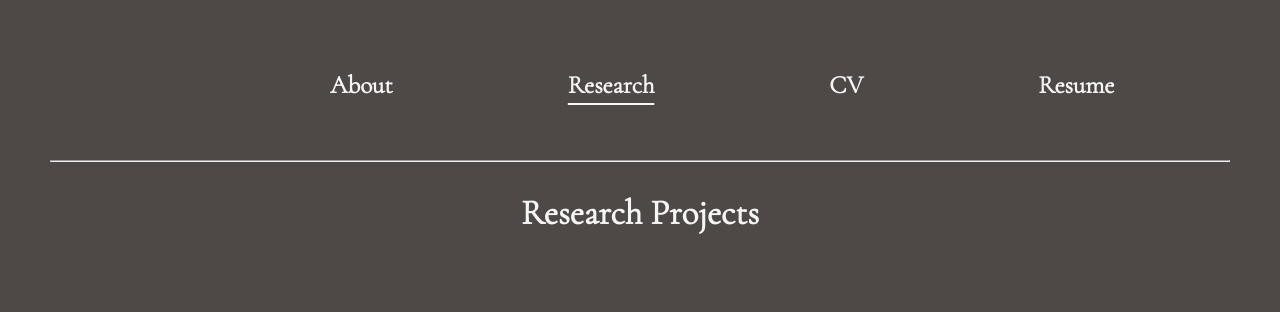
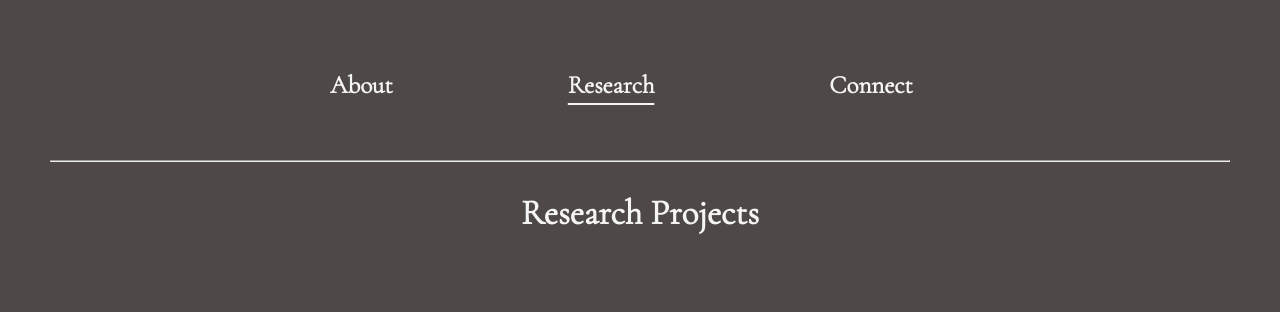
Before and after one commit to earias89/SI539_finalproject, a plain HTML site: page research.html in a window 1280 px wide. Shown: the top 312 px of the page. Drawn offline with nearby package versions, Linux system fonts and the light colour scheme.

Commit message:
Add files via upload

```diff
--- a/research.html
+++ b/research.html
@@ -26,10 +26,8 @@
         <ul>
             <a href="index.html">About</a>
             <a class = "current" href="research.html">Research</a>
-            <a href="https://prod.lsa.umich.edu/content/dam/michigan-lsa/people-update/cv/ariaseri-10242022-110954-CVErikaArias.pdf" target="_blank" class="button-module preserve-whitespace--nowrap">
-                CV</a>
-            <a href="https://acrobat.adobe.com/link/review?uri=urn:aaid:scds:US:a47d4cd1-86cd-3272-9836-834d70276348">
-                Resume</a>
+
+
             <a href="connect.html">Connect</a>
 
         </ul>
```
Also changed, not shown: connect.html (+2 -4 lines), index.html (+2 -4 lines).
